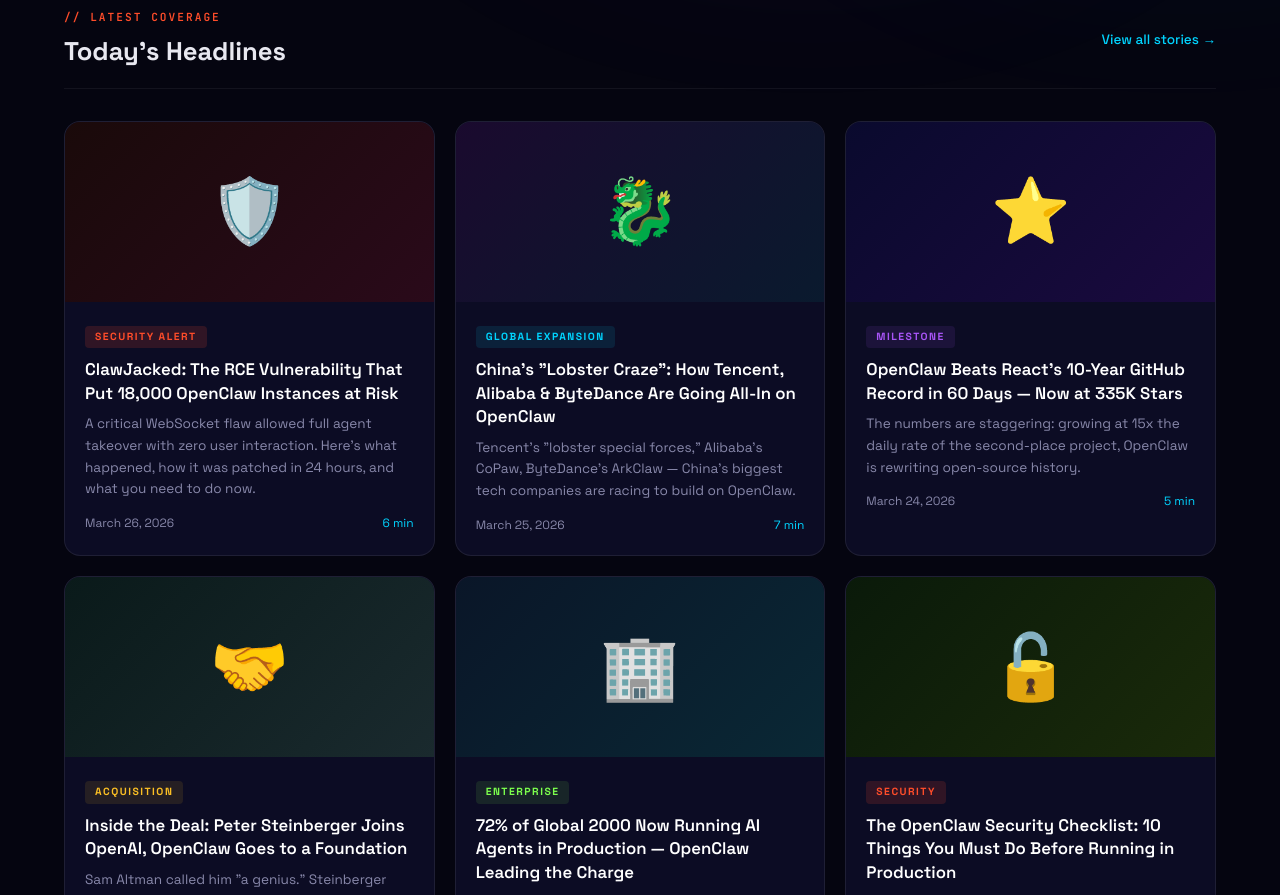
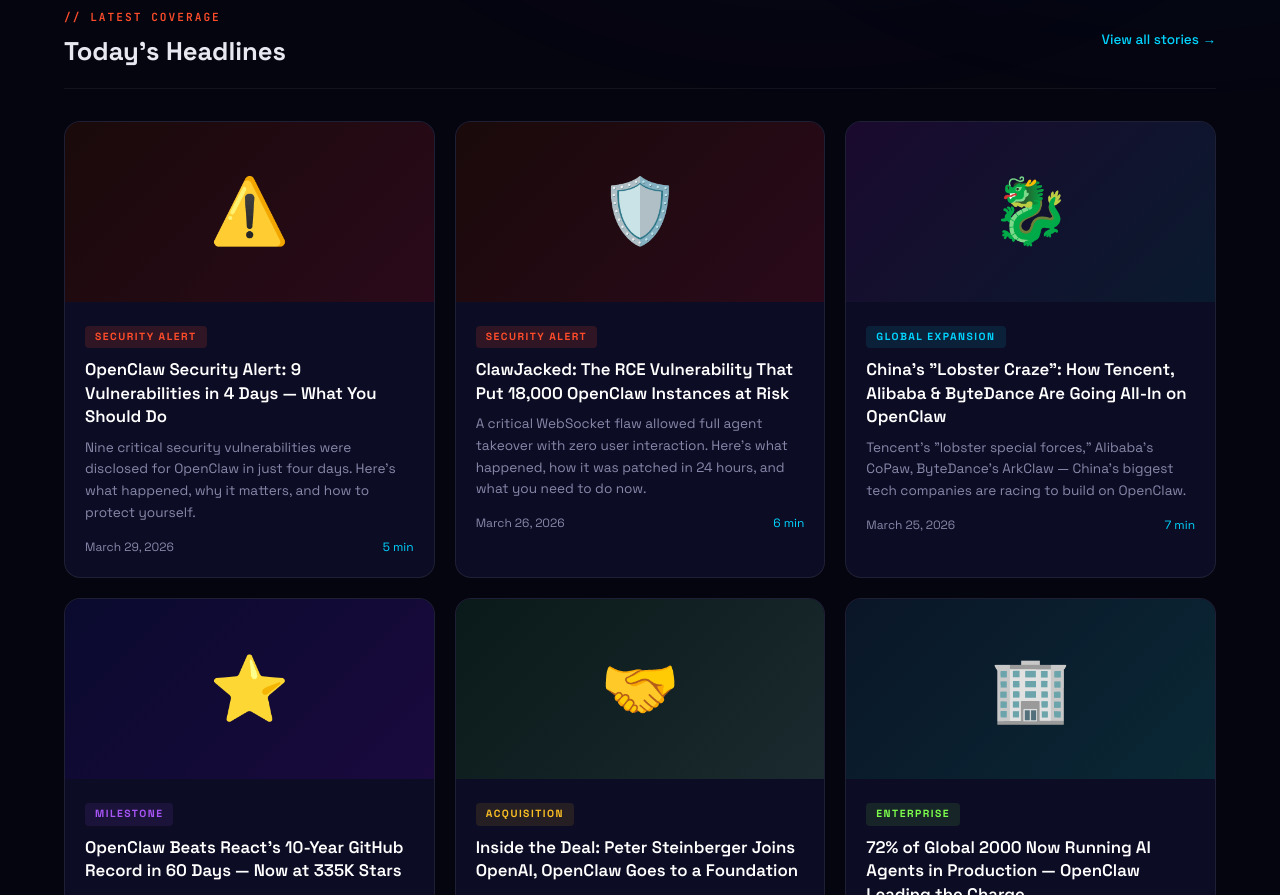
Before and after one commit to ZZ9David/openclawusa, a plain HTML site: page index.html in a window 1280 px wide. Shown: the part 1200-2095 px from the top of the page. Drawn offline with Linux system fonts and the light colour scheme.

Commit message:
Add security CVE article card to homepage, update date to March 29
Updated the hero section with a new live update date and added a news card for a recent security alert.

```diff
--- a/index.html
+++ b/index.html
@@ -242,7 +242,7 @@ footer{position:relative;z-index:1;border-top:1px solid var(--border);padding:48
 
 <!-- HERO -->
 <section class="hero">
-<div class="hero-badge"><span class="dot"></span> LIVE — Updated March 27, 2026</div>
+<div class="hero-badge"><span class="dot"></span> LIVE — Updated March 29, 2026</div>
 <h1>The Pulse of <span class="gradient">OpenClaw</span></h1>
 <p>Your daily command center for the world's fastest-growing AI agent. Breaking news, security alerts, enterprise adoption, and deep dives — all in one place.</p>
 </section>
@@ -305,6 +305,18 @@ footer{position:relative;z-index:1;border-top:1px solid var(--border);padding:48
 <a href="#" class="section-link">View all stories &rarr;</a>
 </div>
 <div class="news-grid">
+
+<div class="news-card">
+<div class="news-card-img security">
+<div class="emoji">⚠️</div>
+</div>
+<div class="card-body">
+<span class="card-cat security">Security Alert</span>
+<h3><a href="blog/openclaw-security-9-cves-what-users-should-do.html">OpenClaw Security Alert: 9 Vulnerabilities in 4 Days — What You Should Do</a></h3>
+<p>Nine critical security vulnerabilities were disclosed for OpenClaw in just four days. Here’s what happened, why it matters, and how to protect yourself.</p>
+<div class="card-meta"><span>March 29, 2026</span><span class="read-time">5 min</span></div>
+</div>
+</div>
 
 <div class="news-card">
 <div class="news-card-img security">
```
